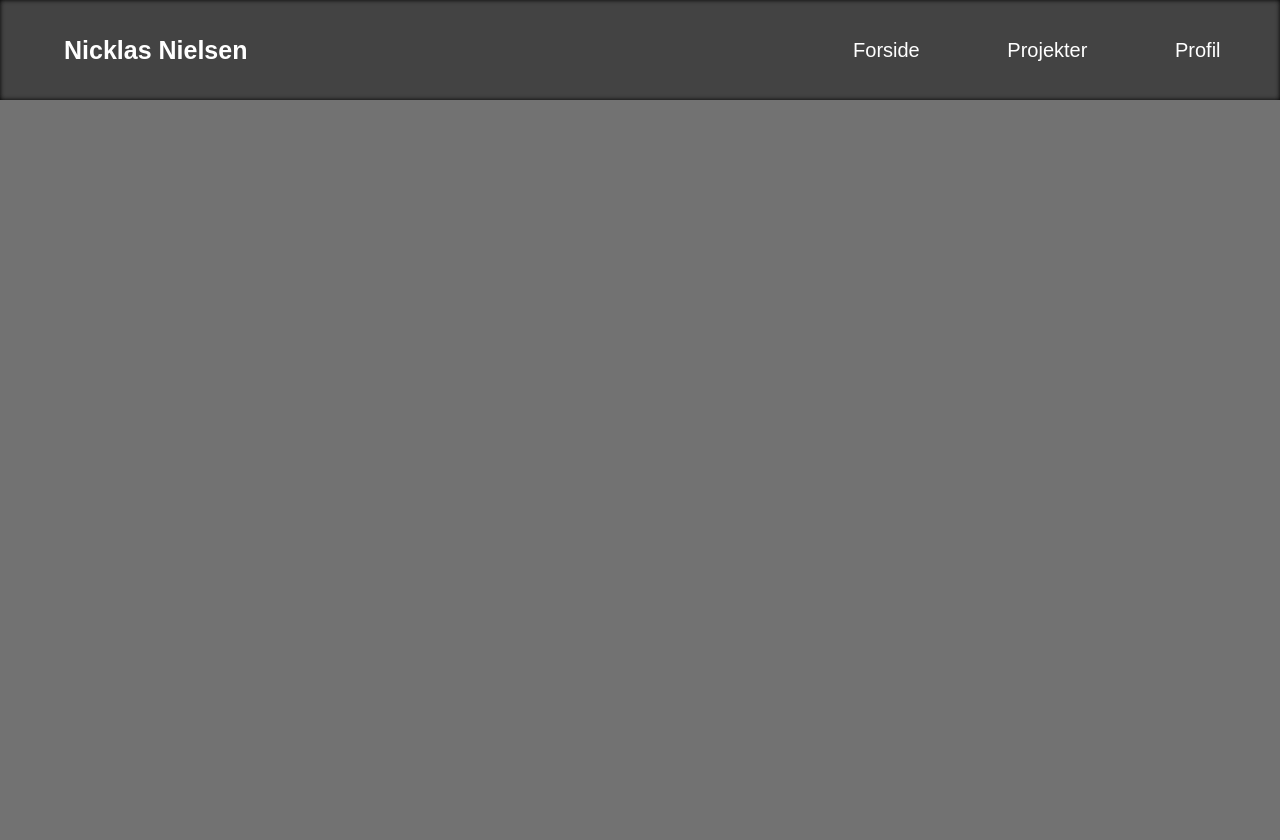
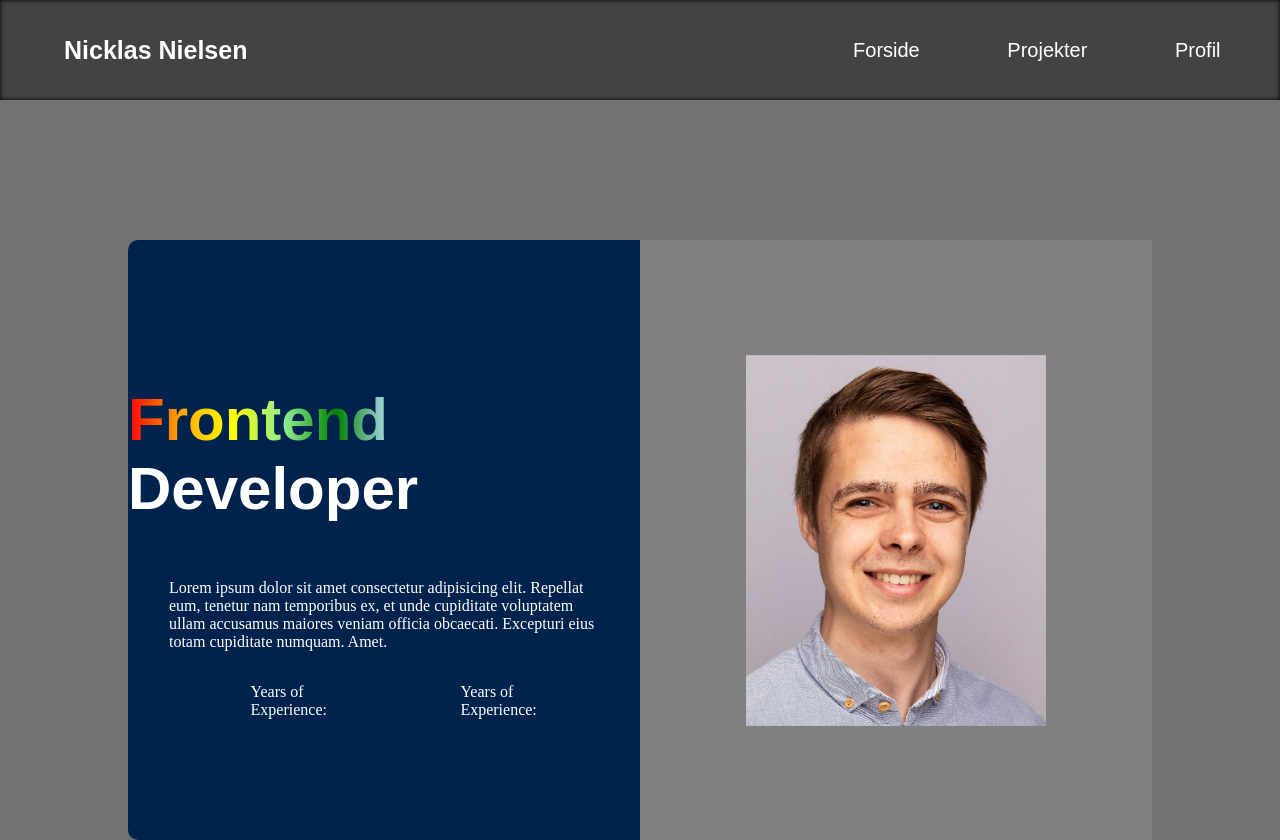
Before and after one commit to nicklaskodehode/portfolio, a plain HTML site: page profil.html in a window 1280 px wide. Before the commit the page ends 800 px from the top, so only its background shows below. Drawn offline with Linux system fonts and the light colour scheme; no server answers.

Commit message:
redesigned portfolio

```diff
--- a/index.css
+++ b/index.css
@@ -5,6 +5,10 @@
 body{
     background-color: #2d2d2dab;
     margin: 0;
+}
+h1{
+    font-family: var(--font-family);
+    font-size: 60px;
 }
 h2{
     font-family: Arial, Helvetica, sans-serif;
@@ -58,6 +62,63 @@ h2{
 }
 .presentation-container{
     margin: 5% 15% 5% 15%;
+}
+.profile-container{
+    display: flex;
+    flex-direction: row;
+    justify-content: center;
+    justify-self: center;
+    width: 80vw;
+    height: 75vh;
+    color: white;
+    border-radius: 10px;
+    text-align: center;
+}
+.profile-header{
+    display: flex;
+    flex-direction: row;
+    justify-content: center;
+    width: 100%;
+}
+.profile-text-container{
+    width: 100%;
+    display: flex;
+    flex-direction: column;
+    align-items: center;
+    border-top-left-radius: 10px;
+    border-bottom-left-radius: 10px;
+    background-color: rgb(0, 35, 77);
+}
+.gradient-text{
+    background: linear-gradient(to right, red, orange, yellow, lightgreen, green, lightblue, blue,purple, pink, red, red, orange, yellow, lightgreen, green,lightblue);
+    animation: gradient-animation 5s linear infinite;
+    color: transparent;
+    background-clip: text;
+    -webkit-background-clip: text;
+    -webkit-text-fill-color: transparent;
+    background-size: 300% 100%;
+    display: inline-block;
+
+}
+@keyframes gradient-animation {
+    0% {
+      background-position: 0% 50%;
+    }
+    100% {
+      background-position: 100% 50%;
+    }
+  }
+.profile-text{
+    margin: 0 8% 0 8%;
+}
+.profile-img {
+    display: flex;
+    justify-content: center;
+    align-items: center;
+    width: 100%;
+    background-color: rgb(0, 35, 77);
+    border-top-right-radius: 10px;
+    border-bottom-right-radius: 10px;
 }
 p{
     font-size: 18px;
@@ -123,16 +184,18 @@ p{
     justify-content: center;
     align-items: center;
     flex-direction: row;
-    margin: 2% 10% 3% 10%;
+    margin: 5% 10% 5% 10%;
 }
 .project-info{
     display: flex;
     flex-direction: column;
+    background-color: rgb(0, 35, 77);
+    border-radius: 10px;
 }
 .project-container h2 {
     display: flex;
     justify-content: center;
-    font-size: 25px;
+    font-size: 30px;
     font-family: var(--font-family);
     color: white;
 }
@@ -148,6 +211,7 @@ p{
 .iframe-flex{
     display: flex;
     justify-content: center;
+    padding-bottom: 40px;
 }
 .project-text{
     font-size: 20px;
@@ -158,6 +222,15 @@ a{
     font-size: 18px;
     font-family: var(--font-family);
     color: white;
+}
+.contact-wrap{
+    width: 40vw;
+    justify-content: center;
+    display: flex;
+    background-color: rgb(0, 35, 77);
+    margin-top: 3%;
+    border-radius: 10px;
+    padding-bottom: 20px;
 }
 .contact-container{
     margin-top: 2%;
@@ -203,7 +276,7 @@ input {
 }
 .submitBtn{
     width: 25%;
-    background-color: #70ff6b;
+    background-color: white;
     color: black;
     font-family: Arial, Helvetica, sans-serif;
     cursor: pointer;
@@ -269,18 +342,18 @@ label {
     color: white;
 }
 .border {
-    background-color: #2D2D2D;
+    background-color: rgb(0, 35, 77);
     padding: 20px 50px;
 }
 .link-container{
     display: flex;
     justify-content: space-evenly;
-    margin: 0 2% 5% 2%;
+    margin: 0 2% 3% 2%;
 }
-.projecs-link{
+.project-link{
     display: flex;
     justify-content: center;
-    margin: 2% 15% 3% 15%;
+    margin: 2% 15% 5% 15%;
 }
 
 @media only screen and (max-width: 1320px) {
--- a/profil.css
+++ b/profil.css
@@ -5,6 +5,10 @@
 body{
     background-color: #2d2d2dab;
     margin: 0;
+}
+h1{
+    font-family: var(--font-family);
+    font-size: 60px;
 }
 .navbar-container{
     display: flex;
@@ -50,3 +54,63 @@ body{
     font-size: 20px;
     font-family: var(--font-family);
 }
+.profile-container{
+    display: flex;
+    flex-direction: row;
+    justify-content: center;
+    justify-self: center;
+    width: 80vw;
+    height: 75vh;
+    color: white;
+    background-color: rgb(0, 35, 77);
+    margin-top: 30vh;
+    border-radius: 10px;
+}
+.profile-header{
+    display: flex;
+    flex-direction: row;
+    justify-content: center;
+    width: 100%;
+    border-radius: 10px;
+}
+.profile-text-container{
+    width: 100%;
+    display: flex;
+    justify-content: center;
+    flex-direction: column;
+    align-items: center;
+}
+.gradient-text{
+    background: linear-gradient(to right, red, orange, yellow, lightgreen, green, lightblue, blue,purple, pink, red, red, orange, yellow, lightgreen, green,lightblue);
+    animation: gradient-animation 5s linear infinite;
+    color: transparent;
+    background-clip: text;
+    -webkit-background-clip: text;
+    -webkit-text-fill-color: transparent;
+    background-size: 300% 100%;
+    display: inline-block;
+
+}
+@keyframes gradient-animation {
+    0% {
+      background-position: 0% 50%;
+    }
+    100% {
+      background-position: 100% 50%;
+    }
+  }
+.profile-text{
+    margin: 0 8% 0 8%;
+}
+.experience {
+    display: flex;
+    flex-direction: row;
+    gap: 50%;
+}
+.profile-img {
+    display: flex;
+    justify-content: center;
+    align-items: center;
+    width: 100%;
+    background-color: gray;
+}
--- a/profil.html
+++ b/profil.html
@@ -24,5 +24,24 @@
             </button>
         </div>
     </div>
+    <div class="profile-container">
+        <div class="profile-header">
+            <div class="profile-text-container">
+                <h1>
+                    <span class="gradient-text">Frontend</span> Developer
+                </h1>
+                <div class="profile-text">
+                    <p>Lorem ipsum dolor sit amet consectetur adipisicing elit. Repellat eum, tenetur nam temporibus ex, et unde cupiditate voluptatem ullam accusamus maiores veniam officia obcaecati. Excepturi eius totam cupiditate numquam. Amet.</p>
+                </div>
+                <div class="experience">
+                    <p>Years of Experience: </p>
+                    <p>Years of Experience: </p>
+                </div>
+            </div>
+            <div  class="profile-img">
+                <img src="./pictures/portrait.jpg" width="250px" style="scale: 1.2;">
+            </div>
+        </div>
+    </div>
 </body>
 </html>
```
Also changed, not shown: index.html (+31 -24 lines), projekter.css (+25 -1 lines), projekter.html (+21 -0 lines), pictures/React-icon.png (added), pictures/cssIcon.png (added), pictures/htmlIcon.png (added), pictures/javascriptIcon.png (added).
